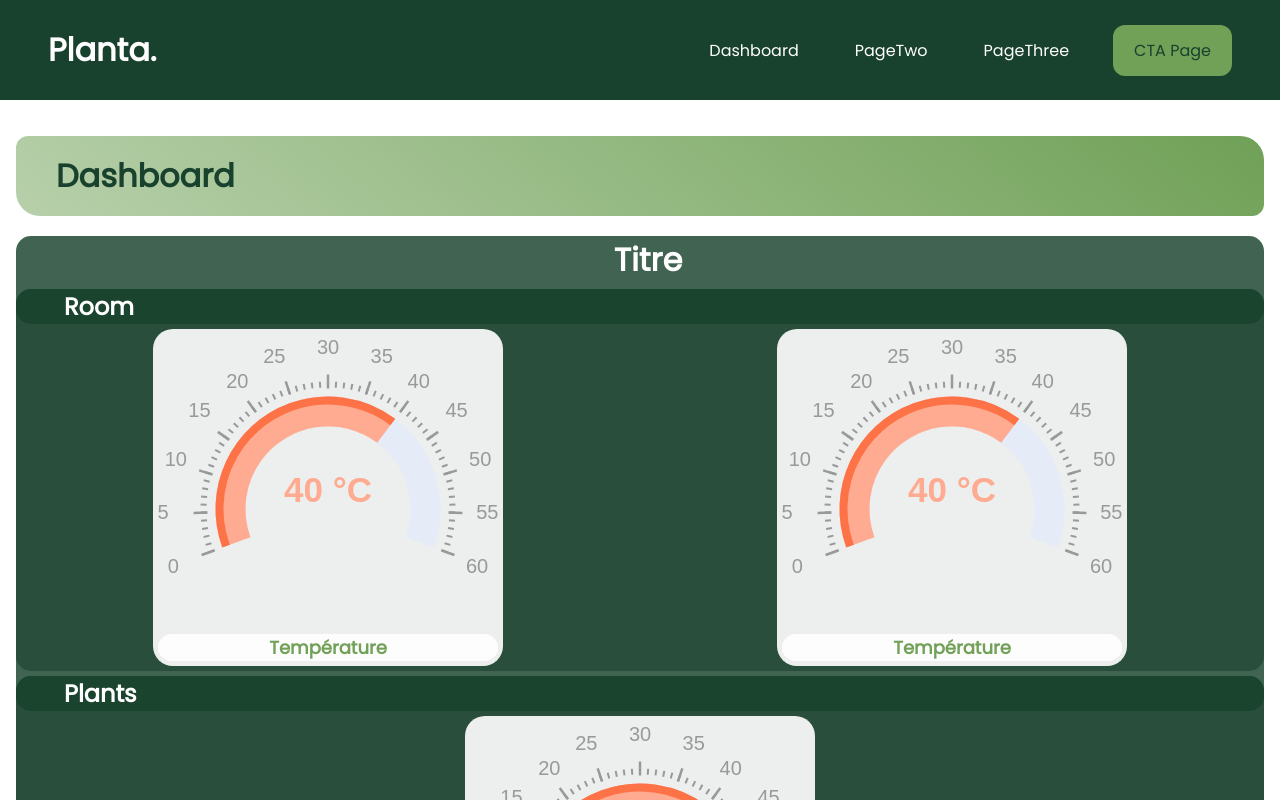
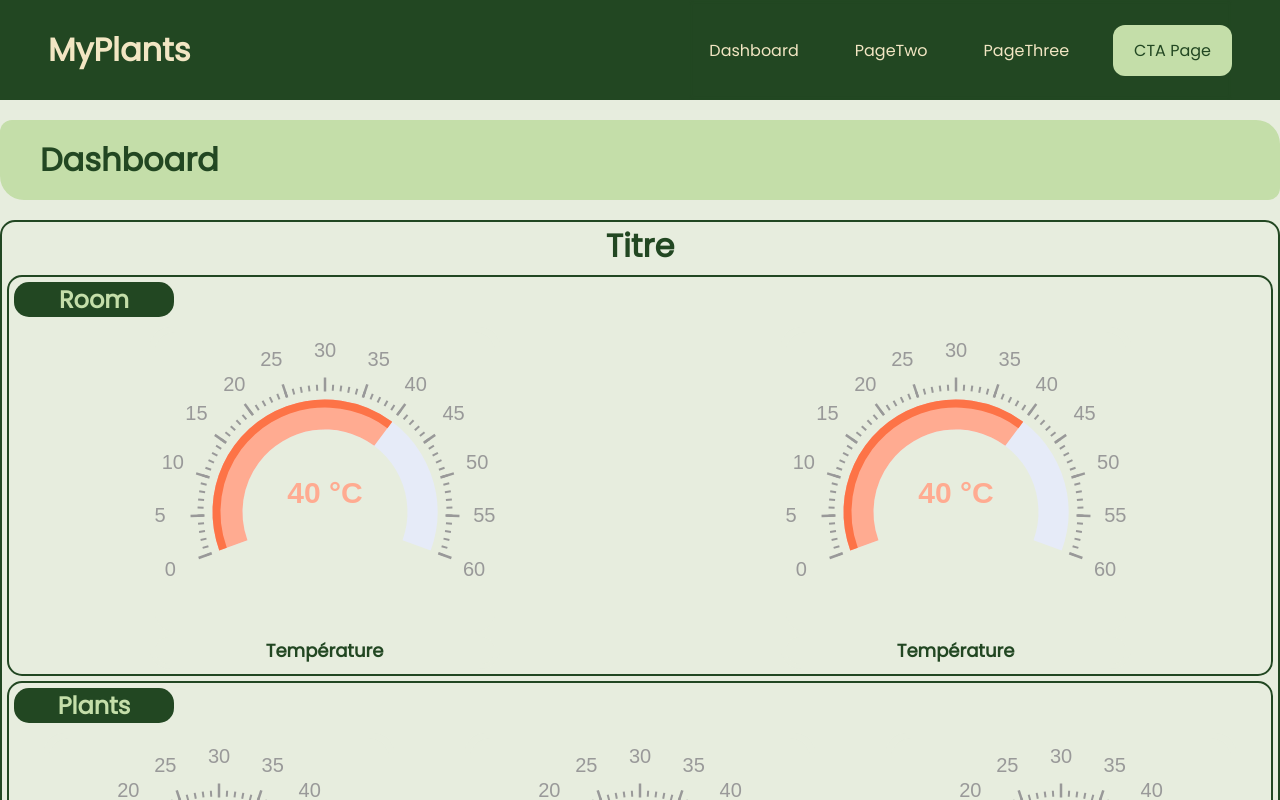
Before and after one commit to pVerneuil/Plant_App, a React (Vite) app in the folder react/: page /DashBoard in a window 1280 px wide. Shown: the top 800 px of the page. Built offline with nearby package versions, Linux system fonts and the light colour scheme.

Commit message:
feat: dashboard frontend

```diff
--- a/react/src/App.jsx
+++ b/react/src/App.jsx
@@ -1,13 +1,22 @@
 import Layout from "./components/Layout";
 import { BrowserRouter, Routes, Route } from "react-router-dom";
+import { ThemeProvider } from "styled-components";
+
 import Home from "./pages/Home";
 import DashBoard from "./pages/DashBoard";
 import PageTwo from "./pages/PageTwo";
 import PageThree from "./pages/PageThree";
 import PageCTA from "./pages/PageCTA";
+const theme = {
+  dark: 'rgb(34, 71, 34)',
+  light: 'rgb(242, 230, 195)',
+  primary: 'rgb(196, 222, 169)',
+  background: 'rgb(231, 237, 222)',
+};
 
 function App() {
   return (
+    <ThemeProvider theme={theme}>
       <BrowserRouter>
         <Layout>
           <Routes>
@@ -19,6 +28,7 @@ function App() {
           </Routes>
         </Layout>
       </BrowserRouter>
+    </ThemeProvider>
   );
 }
 
--- a/react/src/components/DashboardCard.jsx
+++ b/react/src/components/DashboardCard.jsx
@@ -5,32 +5,34 @@ import styled from "styled-components";
 function DashboardCard() {
   //Style
   const CardWrapper = styled.div`
-    background-color: rgba(25, 66, 46, 0.822);
+    border: solid 2px;
     border-radius: 15px;
     margin-top: 20px;
-    color: white;
+    color: ${(props) => props.theme.dark};
   `;
   const Card__sub = styled.div`
-    background-color: rgba(25, 66, 46, 0.603);
+    border-color: ${(props) => props.theme.primary};
+    border: solid 2px;
     border-radius: 15px;
-    margin-top: 5px;
-    `;
+    margin: 5px;
+  `;
   const Card__sub__gauges = styled.div`
     display: flex;
     justify-content: space-around;
     flex-wrap: wrap;
-    `;
+  `;
   const Card__title = styled.h3`
     font-size: 2rem;
-    padding-left: 1rem;
     text-align: center;
     `;
   const Card__title__sub = styled.h4`
-  border-radius: 15px;
+    max-width: 10rem;
+    margin: 5px;
+    border-radius: 15px;
     font-size: 1.5rem;
-    padding-left: 3rem;
-    background-color: rgba(25, 66, 46, 0.822);
-
+    text-align: center;
+    color: ${(props) => props.theme.primary};
+    background-color: ${(props) => props.theme.dark};
   `;
 
   return (
@@ -47,6 +49,10 @@ function DashboardCard() {
         <Card__title__sub>Plants</Card__title__sub>
         <Card__sub__gauges>
           <Gauge />
+          <Gauge />
+          <Gauge />
+          <Gauge />
+          <Gauge />
         </Card__sub__gauges>
       </Card__sub>
     </CardWrapper>
--- a/react/src/components/Gauge.jsx
+++ b/react/src/components/Gauge.jsx
@@ -11,16 +11,16 @@ const Gauge = (props) => {
   //Style
   const Wrapper = styled.div`
     border-radius: 20px;
-    background: #ffffffe8;
+    background: ${(props) => props.theme.background};
     max-width: 370px;
     min-width: 340px;
     margin: 5px;
     &.title {
-        font-size: large;
-        font-weight: Bold;
-        text-align: center;
-        border: none;
-        color: rgb(112, 161, 87);
+      font-size: large;
+      font-weight: Bold;
+      text-align: center;
+      border: none;
+      color: ${(props) => props.theme.dark};
     }
   `;
 
@@ -46,22 +46,7 @@ const Gauge = (props) => {
     color1 = "#7FAEF8";
     color2 = "#186BEF";
   }
-  const reference = useRef();
-  const [width, setWidth] = useState();
-  const getSize = () => {
-    const newWidth = reference.current.clientWidth;
-    setWidth(newWidth);
-  };
-  useEffect(() => {
-    getSize();
-  }, []);
 
-  // Update 'width' when the window resizes
-  useEffect(() => {
-    window.addEventListener("resize", getSize);
-  }, []);
-
-  var fontSize = width / 10;
   const option = {
     series: [
       {
@@ -120,7 +105,7 @@ const Gauge = (props) => {
           lineHeight: 40,
           borderRadius: 8,
           offsetCenter: [0, "-15%"],
-          fontSize: fontSize,
+          fontSize: 30,
           fontWeight: "bolder",
           formatter: "{value} " + unit,
           color: "inherit",
@@ -173,8 +158,10 @@ const Gauge = (props) => {
   };
 
   return (
-    <Wrapper ref={reference}>
+    <Wrapper>
+      <Wrapper className="gauge">
         <ReactEcharts option={option} />
+      </Wrapper>
       <Wrapper className="title">{gaugetitle}</Wrapper>
     </Wrapper>
   );
--- a/react/src/components/Header.jsx
+++ b/react/src/components/Header.jsx
@@ -50,7 +50,7 @@ const Header = () => {
     <header className={classes.header}>
       <div className={classes.header__content}>
         <Link to="/" className={classes.header__content__logo}>
-          Planta.
+        MyPlants
         </Link>
         <nav
           className={`${classes.header__content__nav} ${
--- a/react/src/components/Layout.module.scss
+++ b/react/src/components/Layout.module.scss
@@ -4,11 +4,11 @@
     height: calc(100vh - #{$headerHeight});
     background: $background;
     padding-top: 20px;
-    margin: 1rem;
+
     h1 {
         font-size: rem;
         padding: 1rem 2.5rem;
-        background: linear-gradient(220deg, $primary, rgba($primary, 0.5));
+        background: $primary;
         border-radius: $borderRadius calc(#{$borderRadius} *2);
     }
 }
--- a/react/src/styles/index.scss
+++ b/react/src/styles/index.scss
@@ -5,6 +5,7 @@
     margin: 0;
 }
 body{
+    background: rgb(231, 237, 222);
     width: 100%;
     font-family: $Poppins;
     color: $dark;
--- a/react/src/styles/variables.scss
+++ b/react/src/styles/variables.scss
@@ -3,10 +3,10 @@
 $Poppins : 'Poppins', sans-serif;
 
 // colors
-$dark:rgb(25, 66, 46);
-$light:#ffffff;
-$primary:rgb(112, 161, 87);
-$background:#ffffff;
+$dark:rgb(34,71,34);
+$light:rgb(242,230,195);
+$primary:rgb(196,222,169);
+$background:rgb(231,237,222);
 
 
 // spacing
```
Lines whose indentation alone changed are shown as unchanged.
